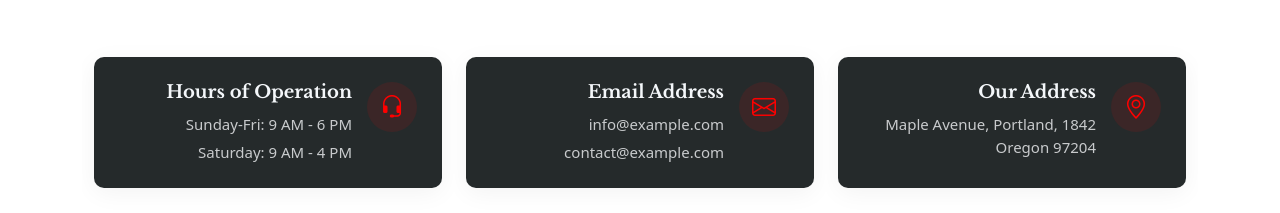
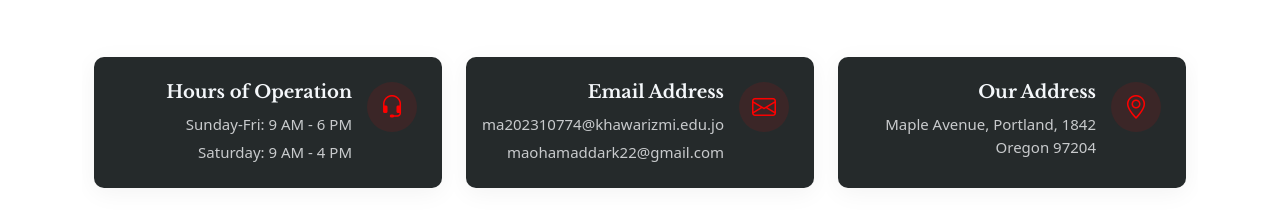
Before and after one commit to 3okel/3okel_dark22, a plain HTML site: page index.html in a window 1280 px wide. Shown: the part 7201-7414 px from the top of the page. Drawn offline with nearby package versions, Linux system fonts and the light colour scheme.

Commit message:
Update index.html

```diff
--- a/index.html
+++ b/index.html
@@ -623,8 +623,8 @@
               </div>
               <div class="info-content">
                 <h4>Email Address</h4>
-                <p>info@example.com</p>
-                <p>contact@example.com</p>
+                <p>ma202310774@khawarizmi.edu.jo</p>
+                <p>maohamaddark22@gmail.com</p>
               </div>
             </div>
           </div>
```
